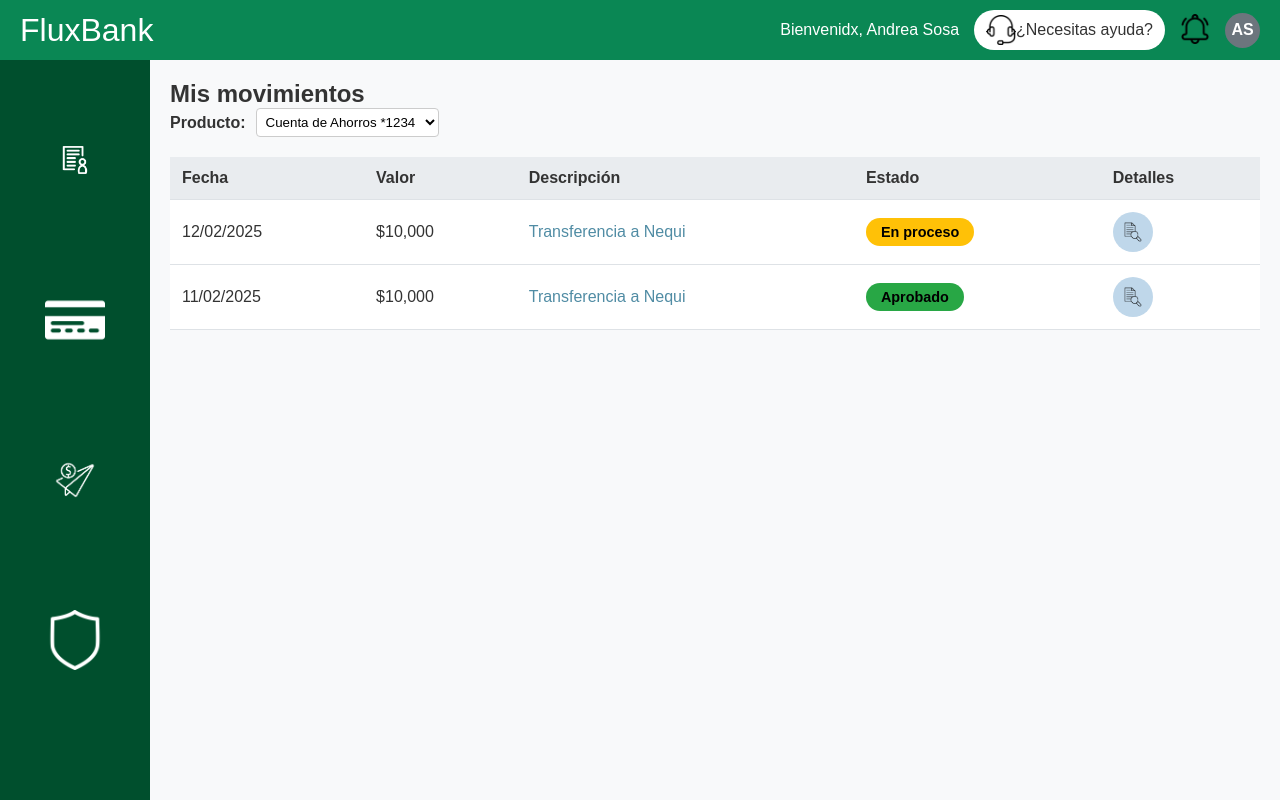
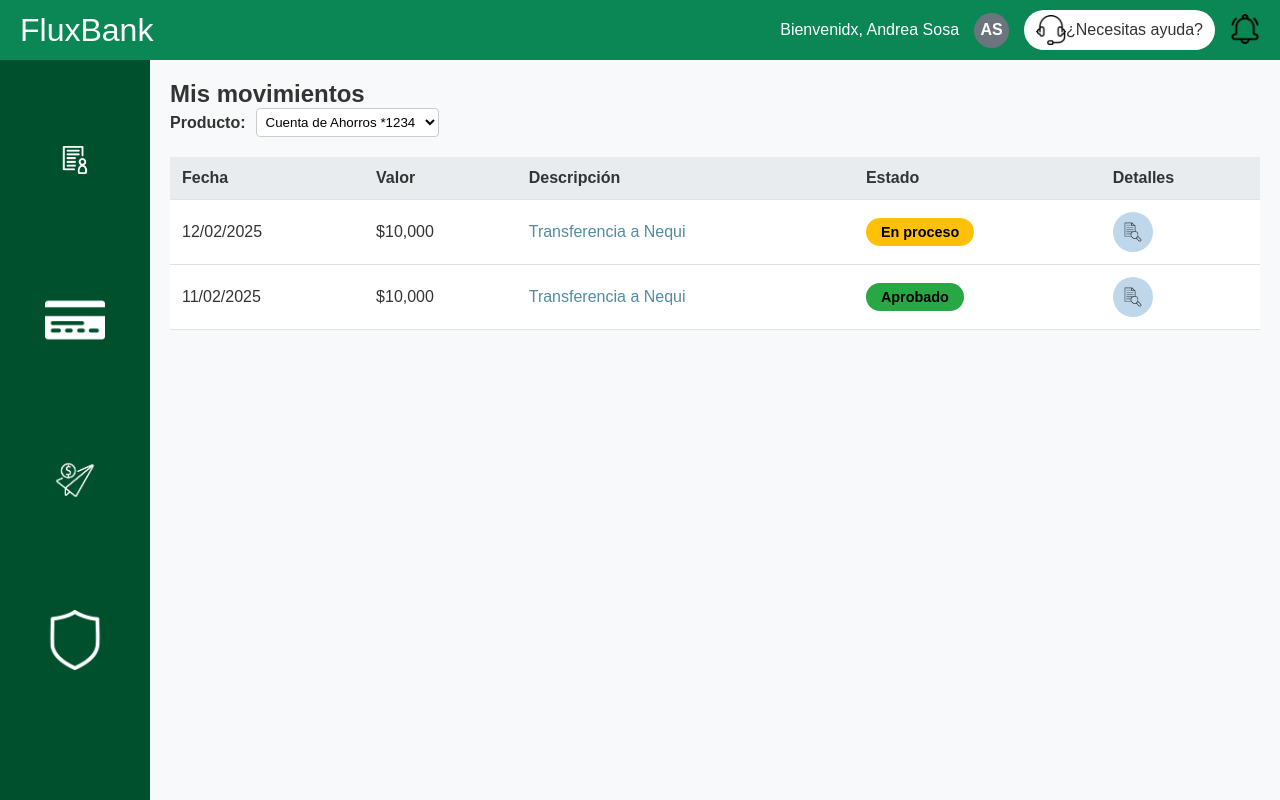
Before and after one commit to AndreSosa21/Medina_Sosa_Rodriguez_front_Software_1, a React (Vite) app: page /movimientos in a window 1280 px wide. Built offline with nearby package versions, Linux system fonts and the light colour scheme.

Commit message:
feat: add profile menu with logout functionality; enhance user navigation experience

```diff
--- a/src/detalles/detalles.css
+++ b/src/detalles/detalles.css
@@ -238,3 +238,45 @@ html, body {
   cursor: pointer;
   border-radius: 20px;
 }
+
+.profile-menu {
+  position: relative;
+  display: inline-block;
+}
+
+.user-initials {
+  background-color: #6c757d;
+  width: 35px;
+  height: 35px;
+  border-radius: 50%;
+  color: #fff;
+  font-weight: bold;
+  display: flex;
+  align-items: center;
+  justify-content: center;
+  cursor: pointer;
+}
+
+.profile-dropdown {
+  position: absolute;
+  right: 0;
+  background-color: white;
+  min-width: 160px;
+  box-shadow: 0 8px 16px rgba(0, 0, 0, 0.2);
+  padding: 10px 0;
+  z-index: 1;
+}
+
+.profile-dropdown button {
+  background-color: #f1f1f1;
+  color: black;
+  padding: 12px 16px;
+  text-align: left;
+  border: none;
+  width: 100%;
+  cursor: pointer;
+}
+
+.profile-dropdown button:hover {
+  background-color: #ddd;
+}
--- a/src/detalles/detalles.tsx
+++ b/src/detalles/detalles.tsx
@@ -1,4 +1,4 @@
-import React from 'react';
+import React, { useState } from 'react';
 import './Detalles.css';
 import { useLocation, useNavigate } from 'react-router-dom';
 
@@ -22,10 +22,17 @@ const Detalles: React.FC<DetallesProps> = ({
 }) => {
   const navigate = useNavigate();
   const location = useLocation();
-  const movimiento = location.state?.movimiento; // Obtiene el movimiento desde el estado
+  const [profileMenuVisible, setProfileMenuVisible] = useState(false);
+  const movimiento = location.state?.movimiento;
 
   const handleBack = () => {
-    navigate('/movimientos'); // Redirige a la página de movimientos
+    navigate('/movimientos');
+  };
+
+  const handleLogOut = () => {
+    // Aquí puedes eliminar el token de sesión si es necesario
+    localStorage.removeItem('token');
+    navigate('/'); // Redirigir al Login
   };
 
   const getStatusClass = (status: string) => {
@@ -59,6 +66,19 @@ const Detalles: React.FC<DetallesProps> = ({
         </div>
         <div className="header-right">
           <span className="welcome-text">Bienvenidx, Andrea Sosa</span>
+          <div className="profile-menu">
+            <div
+              className="user-initials"
+              onClick={() => setProfileMenuVisible(!profileMenuVisible)}
+            >
+              AS
+            </div>
+            {profileMenuVisible && (
+              <div className="profile-dropdown">
+                <button onClick={handleLogOut}>Cerrar sesión</button>
+              </div>
+            )}
+          </div>
           <div className="help-bubble">
             <img src={iconAudifonos} alt="Audífonos" className="header-icon" />
             <span>¿Necesitas ayuda?</span>
@@ -66,7 +86,6 @@ const Detalles: React.FC<DetallesProps> = ({
           <button className="notification-btn">
             <img src={iconCampana} alt="Notificaciones" className="header-icon" />
           </button>
-          <div className="user-initials">AS</div>
         </div>
       </header>
 
--- a/src/mis_movimientos/mis_movimientos.tsx
+++ b/src/mis_movimientos/mis_movimientos.tsx
@@ -13,6 +13,7 @@ import { useNavigate } from 'react-router-dom';
 const MisMovimientos: React.FC = () => {
   const [selectedProduct, setSelectedProduct] = useState('1234');
   const [movimientosData, setMovimientosData] = useState<Movimiento[]>([]);
+  const [profileMenuVisible, setProfileMenuVisible] = useState(false);
   const navigate = useNavigate();
 
   const handleProductChange = (e: React.ChangeEvent<HTMLSelectElement>) => {
@@ -21,7 +22,6 @@ const MisMovimientos: React.FC = () => {
 
   // Función para simular la carga de movimientos dependiendo del producto
   const fetchMovimientos = (producto: string) => {
-    // Simulando la carga de movimientos según el producto
     const movimientos: Movimiento[] = producto === '1234'
       ? [
           {
@@ -67,17 +67,20 @@ const MisMovimientos: React.FC = () => {
   };
 
   useEffect(() => {
-    // Cargar los movimientos cuando se cambie el producto
     fetchMovimientos(selectedProduct);
   }, [selectedProduct]);
 
   const handleDetallesRedirect = (mov: Movimiento) => {
-    // Redirigir a la página de detalles con el id del movimiento
     navigate(`/detalles/${mov.noAprobacion}`, { state: { movimiento: mov } });
   };
 
   const handleTransaccionesRedirect = () => {
     navigate('/transacciones');
+  };
+
+  const handleLogOut = () => {
+    localStorage.removeItem('token');
+    navigate('/');
   };
 
   return (
@@ -89,6 +92,19 @@ const MisMovimientos: React.FC = () => {
         </div>
         <div className="header-right">
           <span className="welcome-text">Bienvenidx, Andrea Sosa</span>
+          <div className="profile-menu">
+            <div
+              className="user-initials"
+              onClick={() => setProfileMenuVisible(!profileMenuVisible)}
+            >
+              AS
+            </div>
+            {profileMenuVisible && (
+              <div className="profile-dropdown">
+                <button onClick={handleLogOut}>Cerrar sesión</button>
+              </div>
+            )}
+          </div>
           <div className="help-bubble">
             <img src={iconAudifonos} alt="Audífonos" className="header-icon" />
             <span>¿Necesitas ayuda?</span>
@@ -96,7 +112,6 @@ const MisMovimientos: React.FC = () => {
           <button className="notification-btn">
             <img src={iconCampana} alt="Notificaciones" className="header-icon" />
           </button>
-          <div className="user-initials">AS</div>
         </div>
       </header>
 
--- a/src/transacciones/transacciones.css
+++ b/src/transacciones/transacciones.css
@@ -174,3 +174,45 @@
   cursor: pointer;
   border-radius: 20px;
 }
+
+.profile-menu {
+  position: relative;
+  display: inline-block;
+}
+
+.user-initials {
+  background-color: #6c757d;
+  width: 35px;
+  height: 35px;
+  border-radius: 50%;
+  color: #fff;
+  font-weight: bold;
+  display: flex;
+  align-items: center;
+  justify-content: center;
+  cursor: pointer;
+}
+
+.profile-dropdown {
+  position: absolute;
+  right: 0;
+  background-color: white;
+  min-width: 160px;
+  box-shadow: 0 8px 16px rgba(0, 0, 0, 0.2);
+  padding: 10px 0;
+  z-index: 1;
+}
+
+.profile-dropdown button {
+  background-color: #f1f1f1;
+  color: black;
+  padding: 12px 16px;
+  text-align: left;
+  border: none;
+  width: 100%;
+  cursor: pointer;
+}
+
+.profile-dropdown button:hover {
+  background-color: #ddd;
+}
--- a/src/transacciones/transacciones.tsx
+++ b/src/transacciones/transacciones.tsx
@@ -1,5 +1,6 @@
 import React, { useState } from 'react';
 import './Transacciones.css';
+import { useNavigate } from 'react-router-dom';
 
 import iconTransacciones from '../assets/transacciones.png';
 import iconTarjeta from '../assets/targeta.png';
@@ -7,13 +8,13 @@ import iconMovimientos from '../assets/movimientos.png';
 import iconSeguridad from '../assets/seguridad.png';
 import iconAudifonos from '../assets/audifonos.png';
 import iconCampana from '../assets/campana.png';
-import { useNavigate } from 'react-router-dom';
 
 const Transacciones: React.FC = () => {
   const [cuentaOrigen, setCuentaOrigen] = useState('');
   const [cuentaDestino, setCuentaDestino] = useState('');
   const [tipoCuenta, setTipoCuenta] = useState('');
   const [monto, setMonto] = useState('');
+  const [profileMenuVisible, setProfileMenuVisible] = useState(false); // Estado para el menú desplegable
   const navigate = useNavigate();
 
   // Lista de cuentas del usuario (ejemplo)
@@ -37,6 +38,12 @@ const Transacciones: React.FC = () => {
     navigate('/movimientos');
   };
 
+  // Función para manejar el cierre de sesión
+  const handleLogOut = () => {
+    localStorage.removeItem('token'); // Elimina el token si es necesario
+    navigate('/'); // Redirige al Login
+  };
+
   return (
     <div className="transacciones-wrapper">
       {/* HEADER */}
@@ -46,6 +53,19 @@ const Transacciones: React.FC = () => {
         </div>
         <div className="header-right">
           <span className="welcome-text">Bienvenidx, Andrea Sosa</span>
+          <div className="profile-menu">
+            <div
+              className="user-initials"
+              onClick={() => setProfileMenuVisible(!profileMenuVisible)} // Toggle de visibilidad del menú
+            >
+              AS
+            </div>
+            {profileMenuVisible && (
+              <div className="profile-dropdown">
+                <button onClick={handleLogOut}>Cerrar sesión</button> {/* Opción para cerrar sesión */}
+              </div>
+            )}
+          </div>
           <div className="help-bubble">
             <img src={iconAudifonos} alt="Audífonos" className="header-icon" />
             <span>¿Necesitas ayuda?</span>
@@ -53,7 +73,6 @@ const Transacciones: React.FC = () => {
           <button className="notification-btn">
             <img src={iconCampana} alt="Notificaciones" className="header-icon" />
           </button>
-          <div className="user-initials">AS</div>
         </div>
       </header>
 
@@ -61,14 +80,12 @@ const Transacciones: React.FC = () => {
       <aside className="sidebar">
         <nav className="sidebar-nav">
           <ul>
-            {/* Ícono 1: Transacciones → Navega a Transacciones */}
             <li onClick={() => navigate('/transacciones')}>
               <img src={iconTransacciones} alt="Transacciones" className="sidebar-icon" />
             </li>
             <li>
               <img src={iconTarjeta} alt="Tarjeta" className="sidebar-icon" />
             </li>
-            {/* Ícono 3: Movimientos → Navega a Mis Movimientos */}
             <li onClick={handleMisMovimientosClick}>
               <img src={iconMovimientos} alt="Movimientos" className="sidebar-icon" />
             </li>
```
